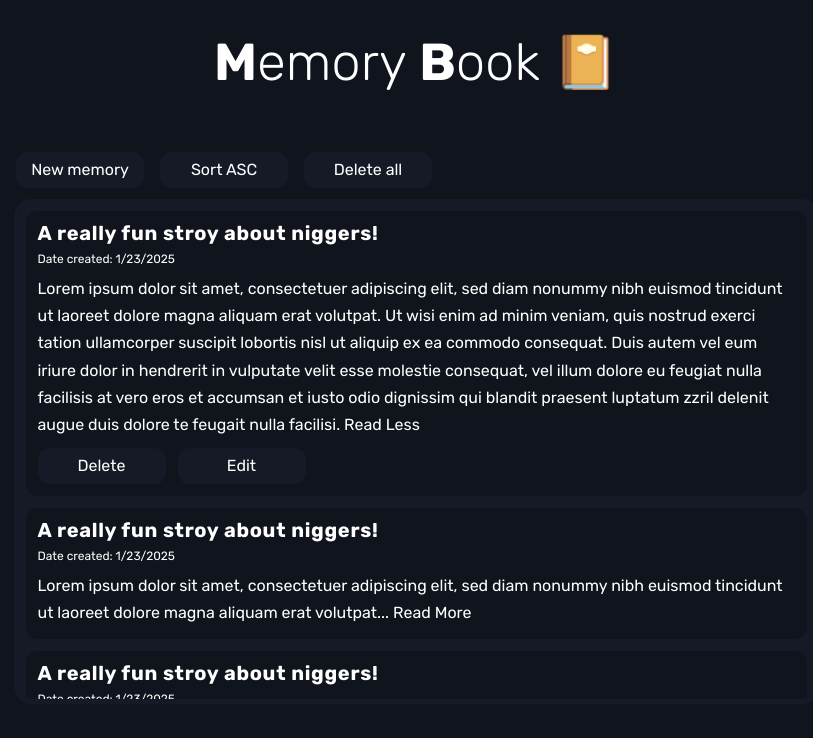
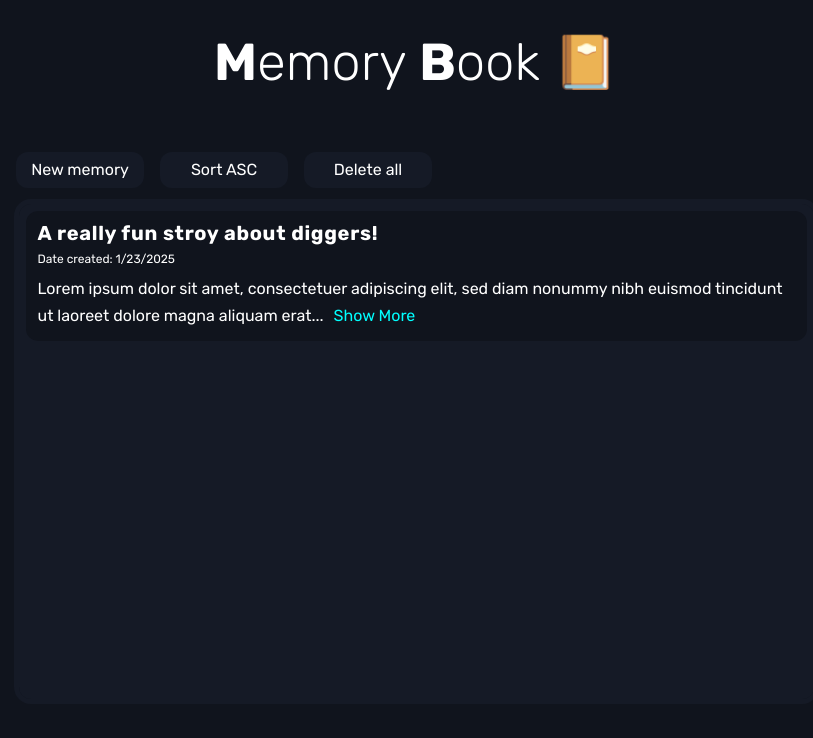
Before and after one commit to AmirabasNasirzadeh/memory-book, a React (Create React App) app: page / in a window 1280 px wide. Shown: the top 738 px of the page, without its empty margins (224-1037 px from the left). Built offline with nearby package versions, Linux system fonts and the light colour scheme.

Commit message:
Text expander feature

```diff
--- a/src/App.js
+++ b/src/App.js
@@ -1,56 +1,108 @@
+import { useState } from "react";
+
+const tempMemories = [
+  {
+    title: "A really fun stroy about diggers!",
+    date: "1/23/2025",
+    content:
+      "Lorem ipsum dolor sit amet, consectetuer adipiscing elit, sed diam nonummy nibh euismod tincidunt ut laoreet dolore magna aliquam erat volutpat. Ut wisi enim ad minim veniam, quis nostrud exerci tation ullamcorper suscipit lobortis nisl ut aliquip ex ea commodo consequat. Duis autem vel eum iriure dolor in hendrerit in vulputate velit esse molestie consequat, vel illum dolore eu feugiat nulla facilisis at vero eros et accumsan et iusto odio dignissim qui blandit praesent luptatum zzril delenit augue duis dolore te feugait nulla facilisi.",
+  },
+];
+
 export default function App() {
+  const [isExpanded, setIsExpanded] = useState(false);
+
   return (
     <div>
+      <MainHeader />
+      <ButtonsContainer />
+      <div className="container">
+        <Memory
+          title={tempMemories[0].title}
+          date={tempMemories[0].date}
+          content={tempMemories[0].content}
+          isExpanded={isExpanded}
+          setIsExpanded={setIsExpanded}
+        />
+      </div>
+    </div>
+  );
+}
+
+function MainHeader() {
+  return (
     <h1 className="header--1">
-        <span className="bold">M</span>emory <span className="bold">B</span>ook
-        📔
+      <span className="bold">M</span>emory <span className="bold">B</span>ook 📔
     </h1>
+  );
+}
+
+function ButtonsContainer() {
+  return (
     <div className="buttons--container">
       <p className="button">New memory</p>
       <p className="button">Sort ASC</p>
       <p className="button">Delete all</p>
     </div>
-      <div className="container">
+  );
+}
+
+function Memory({ title, date, content, isExpanded, setIsExpanded }) {
+  return (
     <div className="memory">
-          <h2 className="header--2">A really fun stroy about niggers!</h2>
-          <p className="memory--date">Date created: 1/23/2025</p>
+      <h2 className="header--2">{title}</h2>
+      <p className="memory--date">Date created: {date}</p>
       <p className="memory--content">
-            Lorem ipsum dolor sit amet, consectetuer adipiscing elit, sed diam
-            nonummy nibh euismod tincidunt ut laoreet dolore magna aliquam erat
-            volutpat. Ut wisi enim ad minim veniam, quis nostrud exerci tation
-            ullamcorper suscipit lobortis nisl ut aliquip ex ea commodo
-            consequat. Duis autem vel eum iriure dolor in hendrerit in vulputate
-            velit esse molestie consequat, vel illum dolore eu feugiat nulla
-            facilisis at vero eros et accumsan et iusto odio dignissim qui
-            blandit praesent luptatum zzril delenit augue duis dolore te feugait
-            nulla facilisi. Read Less
+        <TextExpander
+          collapsedNumWords={20}
+          btnColor="aqua"
+          showBtnText="Show More"
+          hideBtnText="Show Less"
+          isExpanded={isExpanded}
+          setIsExpanded={setIsExpanded}
+        >
+          {content}
+        </TextExpander>
       </p>
+      {isExpanded && (
         <div className="memory--buttons__container">
           <p className="button">Delete</p>
           <p className="button">Edit</p>
         </div>
-        </div>
-
-        <div className="memory">
-          <h2 className="header--2">A really fun stroy about niggers!</h2>
-          <p className="memory--date">Date created: 1/23/2025</p>
-          <p className="memory--content">
-            Lorem ipsum dolor sit amet, consectetuer adipiscing elit, sed diam
-            nonummy nibh euismod tincidunt ut laoreet dolore magna aliquam erat
-            volutpat... Read More
-          </p>
-        </div>
-
-        <div className="memory">
-          <h2 className="header--2">A really fun stroy about niggers!</h2>
-          <p className="memory--date">Date created: 1/23/2025</p>
-          <p className="memory--content">
-            Lorem ipsum dolor sit amet, consectetuer adipiscing elit, sed diam
-            nonummy nibh euismod tincidunt ut laoreet dolore magna aliquam erat
-            volutpat... Read More
-          </p>
-        </div>
-      </div>
+      )}
     </div>
   );
 }
+
+function TextExpander({
+  children,
+  collapsedNumWords = 10,
+  className = "",
+  btnColor = "#1f09cd",
+  showBtnText = "Show more",
+  hideBtnText = "Show less",
+  isExpanded,
+  setIsExpanded,
+}) {
+  const btnStyle = {
+    background: "none",
+    border: "none",
+    font: "inherit",
+    cursor: "pointer",
+    marginLeft: "6px",
+    color: btnColor,
+  };
+
+  const displayText = isExpanded
+    ? children
+    : children.split(" ").slice(0, collapsedNumWords).join(" ") + "...";
+
+  return (
+    <div className={className}>
+      {displayText}{" "}
+      <button onClick={() => setIsExpanded((exp) => !exp)} style={btnStyle}>
+        {isExpanded ? hideBtnText : showBtnText}
+      </button>
+    </div>
+  );
+}
```
Lines whose indentation alone changed are shown as unchanged.
